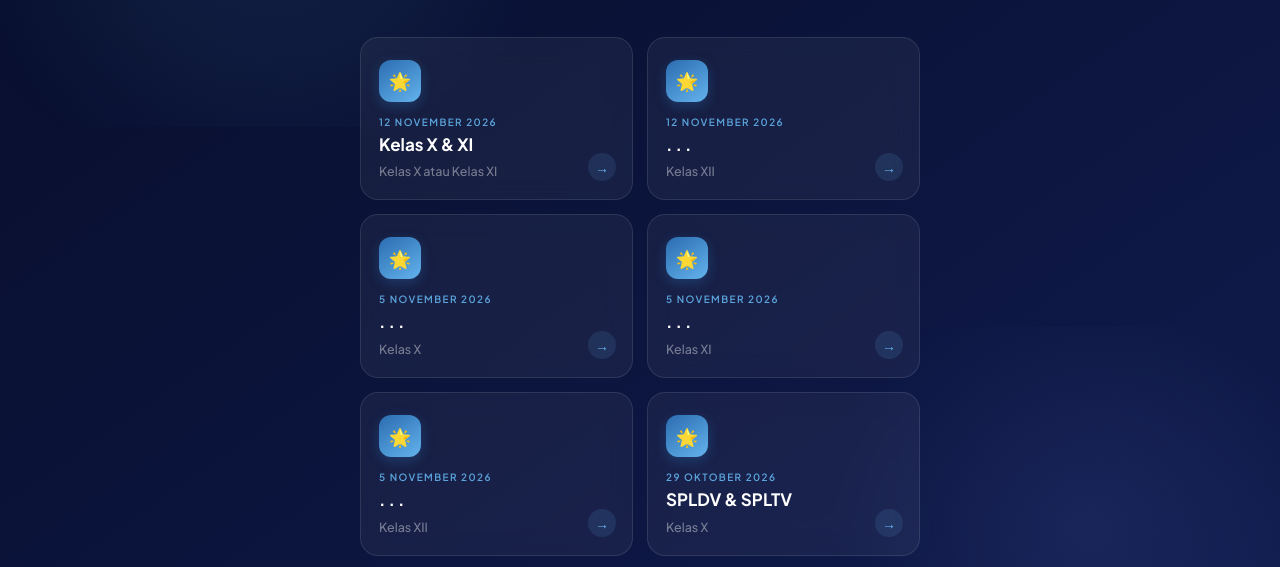
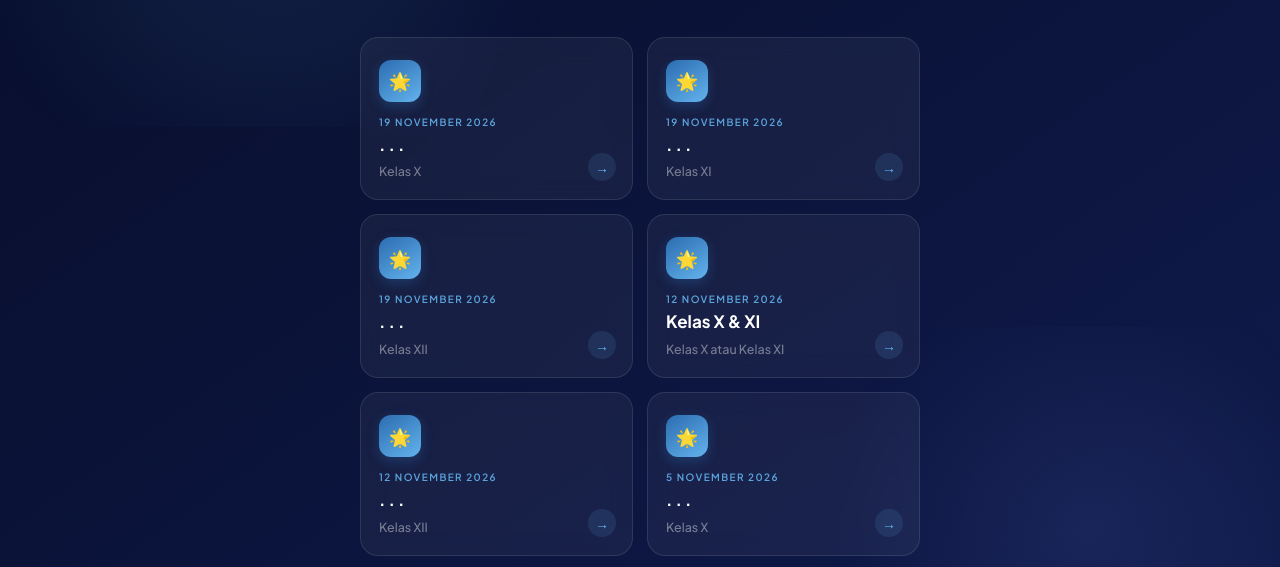
Before and after one commit to smansajuara/Numerasi, a plain HTML site: page index.html in a window 1280 px wide. Shown: the part 193-760 px from the top of the page. Drawn offline with nearby package versions, Linux system fonts and the light colour scheme.

Commit message:
Update index.html

```diff
--- a/index.html
+++ b/index.html
@@ -226,7 +226,35 @@
     </div>
 
     <div class="grid">
-       <!-- 12 November -->
+       <!-- 19 November -->
+      <a href="Numerasi_2026.11.19_Kelas_X.html" class="card">
+        <div class="card-top">
+          <div class="icon">🌟</div>
+        </div>
+        <div class="card-label">19 November 2026</div>
+        <div class="card-title">. . .</div>
+        <div class="card-date">Kelas X</div>
+        <div class="arrow">→</div>
+      </a>
+      <a href="Numerasi_2026.11.19_Kelas_XI.html" class="card">
+        <div class="card-top">
+          <div class="icon">🌟</div>
+        </div>
+        <div class="card-label">19 November 2026</div>
+        <div class="card-title">. . .</div>
+        <div class="card-date">Kelas XI</div>
+        <div class="arrow">→</div>
+      </a>
+             <a href="Numerasi_2026.11.19_Kelas_XII.html" class="card">
+        <div class="card-top">
+          <div class="icon">🌟</div>
+        </div>
+        <div class="card-label">19 November 2026</div>
+        <div class="card-title">. . .</div>
+        <div class="card-date">Kelas XII</div>
+        <div class="arrow">→</div>
+      </a>
+      <!-- 12 November -->
       <a href="Numerasi_2026.11.12_Kelas_X_XI.html" class="card">
         <div class="card-top">
           <div class="icon">🌟</div>
```
